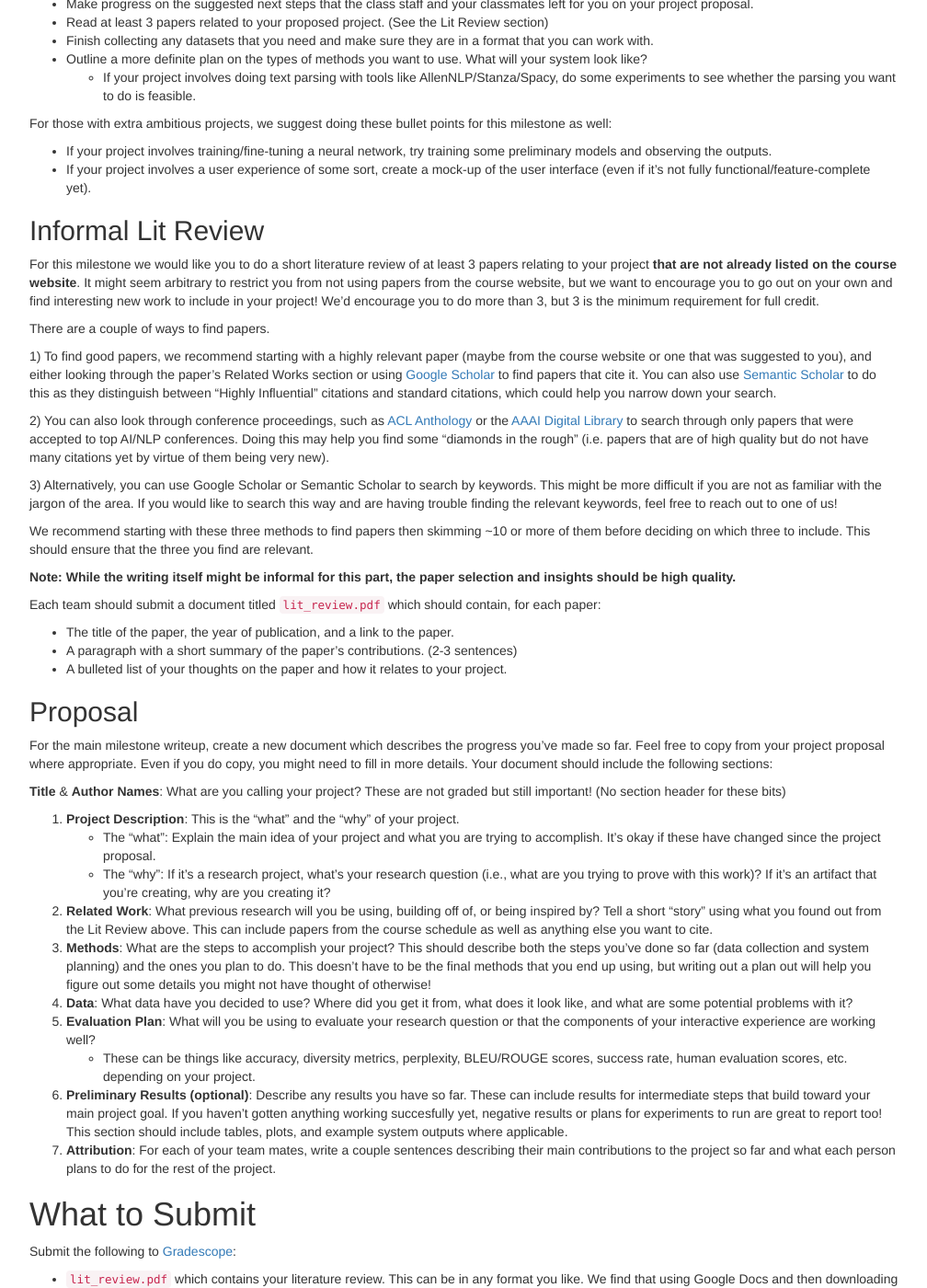
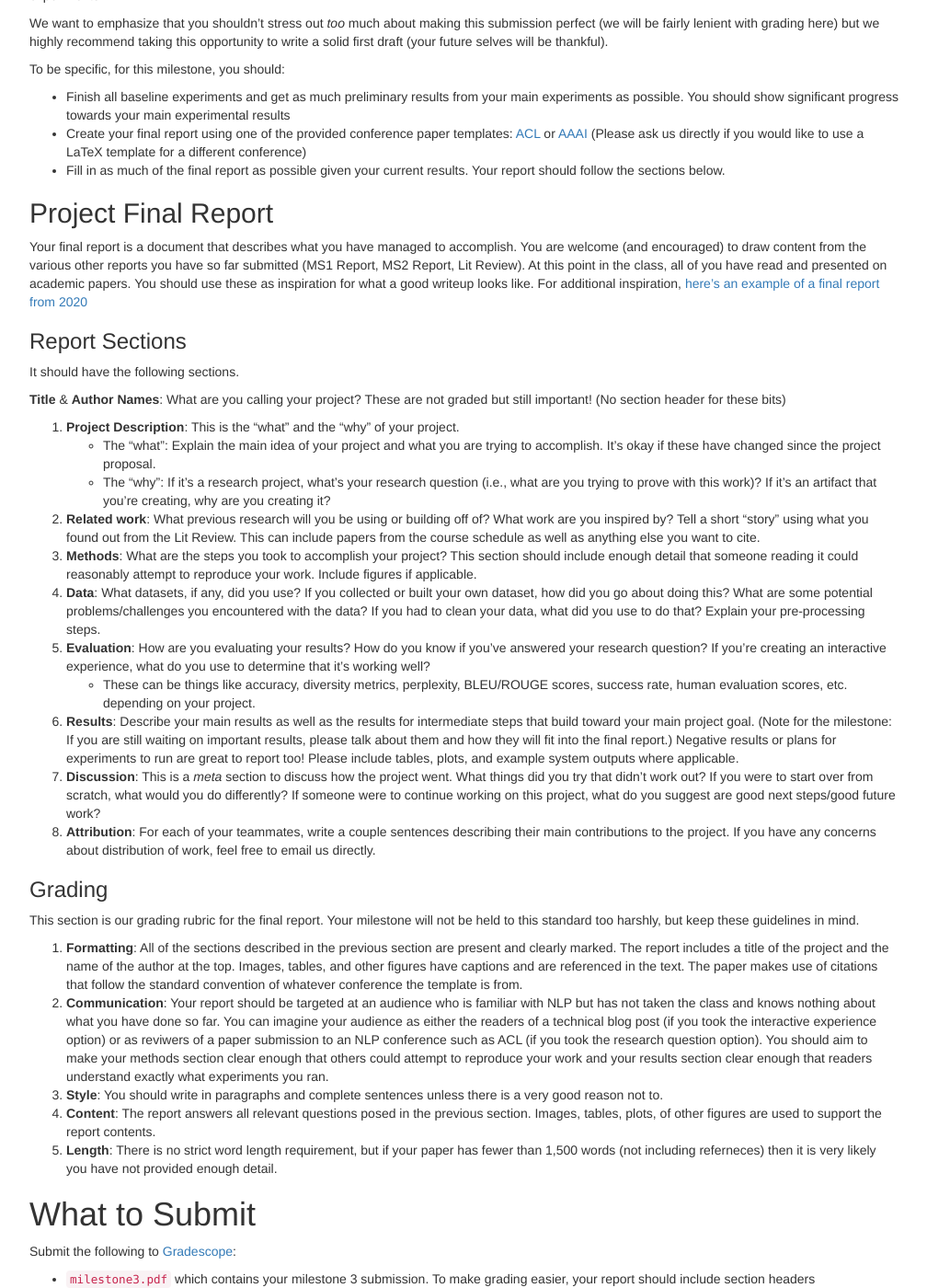
Before and after one commit to interactive-fiction-class/interactive-fiction-class.github.io, a Jekyll site: the page built from homeworks/progress-report2/pr2.md, in a window 1280 px wide and 1400 px high, scrolled down 268 px. Shown: the whole window at 92% size, without its empty margins (233-1241 px from the left). Built offline with Jekyll 4.4.1, drawn with Linux system fonts in a browser that asks for light colours; nearby versions of some CDN libraries; a script that is not in the unit is left out; some of the changed text lies outside the part shown.

Commit message:
Fixed milestone 3 writeup

```diff
--- a/homeworks/progress-report2/pr2.md
+++ b/homeworks/progress-report2/pr2.md
@@ -3,12 +3,12 @@ layout: default
 img: estimating_time.png
 caption: Don't Panic
 img_link: https://xkcd.com/1658/
-title: Project Preparation and Literature Review
+title: Final Report Draft
 type: Project Milestone
-number: 2
+number: 3
 active_tab: homework
-release_date: 2022-03-20
-due_date: 2022-04-04 23:59:00EST
+release_date: 2022-04-01
+due_date: 2022-04-18 23:59:00EST
 ---
 
 <!-- Check whether the assignment is ready to release -->
@@ -52,55 +52,44 @@ You can download the materials for this assignment here:
 {{page.type}} {{page.number}}: {{page.title}}
 =============================================================
 
-For this milestone, you should read papers that are related to your project and finish cleaning data and setting up a baseline. In particular you should:
-* Make progress on the suggested next steps that the class staff and your classmates left for you on your project proposal.
-* Read at least 3 papers related to your proposed project. (See the Lit Review section)
-* Finish collecting any datasets that you need and make sure they are in a format that you can work with.
-* Outline a more definite plan on the types of methods you want to use. What will your system look like?
-   * If your project involves doing text parsing with tools like AllenNLP/Stanza/Spacy, do some experiments to see whether the parsing you want to do is feasible.
+For this Milestone we will be requiring you to write a rough draft of your final report (with appropriate blanks for experiments you have not yet conducted). While this may sound strange (How can I write the final report without having my results?) this assignment will hopefully convince you that it's not as crazy as it seems. Writing a draft of the final report early can be a very effective technique for organizing your own thoughts and final experiments.
 
-For those with extra ambitious projects, we suggest doing these bullet points for this milestone as well:
-* If your project involves training/fine-tuning a neural network, try training some preliminary models and observing the outputs.
-* If your project involves a user experience of some sort, create a mock-up of the user interface (even if it's not fully functional/feature-complete yet).
+We want to emphasize that you shouldn't stress out *too* much about making this submission perfect (we will be fairly lenient with grading here) but we highly recommend taking this opportunity to write a solid first draft (your future selves will be thankful).
 
-## Informal Lit Review
-For this milestone we would like you to do a short literature review of at least 3 papers relating to your project **that are not already listed on the course website**. It might seem arbitrary to restrict you from not using papers from the course website, but we want to encourage you to go out on your own and find interesting new work to include in your project! We'd encourage you to do more than 3, but 3 is the minimum requirement for full credit.
+To be specific, for this milestone, you should:
+* Finish all baseline experiments and get as much preliminary results from your main experiments as possible. You should show significant progress towards your main experimental results
+* Create your final report using one of the provided conference paper templates: [ACL](https://www.overleaf.com/latex/templates/acl-rolling-review-template/jxbhdzhmcpdm) or [AAAI](https://www.aaai.org/Publications/Templates/AuthorKit22.zip) (Please ask us directly if you would like to use a LaTeX template for a different conference)
+* Fill in as much of the final report as possible given your current results. Your report should follow the sections below.
 
-There are a couple of ways to find papers.
+## Project Final Report
+Your final report is a document that describes what you have managed to accomplish. You are welcome (and encouraged) to draw content from the various other reports you have so far submitted (MS1 Report, MS2 Report, Lit Review). At this point in the class, all of you have read and presented on academic papers. You should use these as inspiration for what a good writeup looks like. For additional inspiration, [here's an example of a final report from 2020](https://raw.githubusercontent.com/interactive-fiction-class/interactive-fiction-class.github.io/master/homeworks/progress-report2/example_report.pdf)
 
-1) To find good papers, we recommend starting with a highly relevant paper (maybe from the course website or one that was suggested to you), and either looking through the paper's Related Works section or using [Google Scholar](https://scholar.google.com/) to find papers that cite it. You can also use [Semantic Scholar](https://www.semanticscholar.org/) to do this as they distinguish between "Highly Influential" citations and standard citations, which could help you narrow down your search.
-
-2) You can also look through conference proceedings, such as [ACL Anthology](https://aclanthology.org/) or the [AAAI Digital Library](https://www.aaai.org/Library/conferences-library.php) to search through only papers that were accepted to top AI/NLP conferences. Doing this may help you find some "diamonds in the rough" (i.e. papers that are of high quality but do not have many citations yet by virtue of them being very new).
-
-3) Alternatively, you can use Google Scholar or Semantic Scholar to search by keywords. This might be more difficult if you are not as familiar with the jargon of the area. If you would like to search this way and are having trouble finding the relevant keywords, feel free to reach out to one of us!
-
-We recommend starting with these three methods to find papers then skimming ~10 or more of them before deciding on which three to include. This should ensure that the three you find are relevant.
-
-**Note: While the writing itself might be informal for this part, the paper selection and insights should be high quality.**
-
-Each team should submit a document titled `lit_review.pdf` which should contain, for each paper:
-* The title of the paper, the year of publication, and a link to the paper.
-* A paragraph with a short summary of the paper's contributions. (2-3 sentences)
-* A bulleted list of your thoughts on the paper and how it relates to your project.
-
-
-## Proposal
-For the main milestone writeup, create a new document which describes the progress you've made so far. Feel free to copy from your project proposal where appropriate. Even if you do copy, you might need to fill in more details.
-Your document should include the following sections:
+### Report Sections
+It should have the following sections.
 
 __Title__ & __Author Names__: What are you calling your project? These are not graded but still important! (No section header for these bits)
 1. __Project Description__: This is the "what" and the "why" of your project.
  * The "what": Explain the main idea of your project and what you are trying to accomplish. It's okay if these have changed since the project proposal.
  * The "why": If it's a research project, what's your research question (i.e., what are you trying to prove with this work)? If it's an artifact that you're creating, why are you creating it?
-2. __Related Work__: What previous research will you be using, building off of, or being inspired by? Tell a short "story" using what you found out from the Lit Review above. This can include papers from the course schedule as well as anything else you want to cite.
-3. __Methods__: What are the steps to accomplish your project? This should describe both the steps you've done so far (data collection and system planning) and the ones you plan to do. This doesn't have to be the final methods that you end up using, but writing out a plan out will help you figure out some details you might not have thought of otherwise!
-4. __Data__: What data have you decided to use? Where did you get it from, what does it look like, and what are some potential problems with it?
-5. __Evaluation Plan__: What will you be using to evaluate your research question or that the components of your interactive experience are working well?
+2. __Related work__: What previous research will you be using or building off of? What work are you inspired by? Tell a short "story" using what you found out from the Lit Review. This can include papers from the course schedule as well as anything else you want to cite.
+3. __Methods__: What are the steps you took to accomplish your project? This section should include enough detail that someone reading it could reasonably attempt to reproduce your work. Include figures if applicable.
+4. __Data__: What datasets, if any, did you use? If you collected or built your own dataset, how did you go about doing this? What are some potential problems/challenges you encountered with the data? If you had to clean your data, what did you use to do that? Explain your pre-processing steps.
+5. __Evaluation__: How are you evaluating your results? How do you know if you've answered your research question? If you're creating an interactive experience, what do you use to determine that it's working well?
   * These can be things like accuracy, diversity metrics, perplexity, BLEU/ROUGE scores, success rate, human evaluation scores, etc. depending on your project.
-6. __Preliminary Results (optional)__: Describe any results you have so far. These can include results for intermediate steps that build toward your main project goal. If you haven't gotten anything working succesfully yet, negative results or plans for experiments to run are great to report too! This section should include tables, plots, and example system outputs where applicable.
-7. __Attribution__: For each of your team mates, write a couple sentences describing their main contributions to the project so far and what each person plans to do for the rest of the project.
+6. __Results__: Describe your main results as well as the results for intermediate steps that build toward your main project goal. (Note for the milestone: If you are still waiting on important results, please talk about them and how they will fit into the final report.) Negative results or plans for experiments to run are great to report too! Please include tables, plots, and example system outputs where applicable.
+7. __Discussion__: This is a _meta_ section to discuss how the project went.
+What things did you try that didn't work out? If you were to start over from scratch, what would you do differently? If someone were to continue working on this project, what do you suggest are good next steps/good future work?
+8. __Attribution__: For each of your teammates, write a couple sentences describing their main contributions to the project. If you have any concerns about distribution of work, feel free to email us directly.
+
+### Grading
+This section is our grading rubric for the final report. Your milestone will not be held to this standard too harshly, but keep these guidelines in mind.
+
+1. __Formatting__: All of the sections described in the previous section are present and clearly marked. The report includes a title of the project and the name of the author at the top. Images, tables, and other figures have captions and are referenced in the text. The paper makes use of citations that follow the standard convention of whatever conference the template is from.
+2. __Communication__: Your report should be targeted at an audience who is familiar with NLP but has not taken the class and knows nothing about what you have done so far. You can imagine your audience as either the readers of a technical blog post (if you took the interactive experience option) or as reviwers of a paper submission to an NLP conference such as ACL (if you took the research question option). You should aim to make your methods section clear enough that others could attempt to reproduce your work and your results section clear enough that readers understand exactly what experiments you ran.
+3. __Style__: You should write in paragraphs and complete sentences unless there is a very good reason not to.
+4. __Content__: The report answers all relevant questions posed in the previous section. Images, tables, plots, of other figures are used to support the report contents.
+5. __Length__: There is no strict word length requirement, but if your paper has fewer than 1,500 words (not including referneces) then it is very likely you have not provided enough detail.
 
 # What to Submit
-Submit the following to [Gradescope](https://www.gradescope.com/courses/354158/assignments/1944469):
-* `lit_review.pdf` which contains your literature review. This can be in any format you like. We find that using Google Docs and then downloading as a PDF works well for this sort of thing.
-* `milestone2.pdf` which contains your milestone 2 submission. To make grading easier, your proposal should include section headers corresponding to each of the bulleted points as well. While not required, we highly recommend that you use LaTeX and a conference template. You may choose to use the [template from the Association for Computational Linguistics](https://www.overleaf.com/latex/templates/acl-rolling-review-template/jxbhdzhmcpdm).
+Submit the following to [Gradescope](https://www.gradescope.com/courses/354158/assignments/1987904):
+* `milestone3.pdf` which contains your milestone 3 submission. To make grading easier, your report should include section headers corresponding to each of the bulleted points. As stated earlier, the use of LaTeX and a conference template is required. You may choose to use the [template from ACL](https://www.overleaf.com/latex/templates/acl-rolling-review-template/jxbhdzhmcpdm) or the [template from AAAI](https://www.aaai.org/Publications/Templates/AuthorKit22.zip). Please message us directly if you'd like to use a LaTeX template from a different conference.
```
